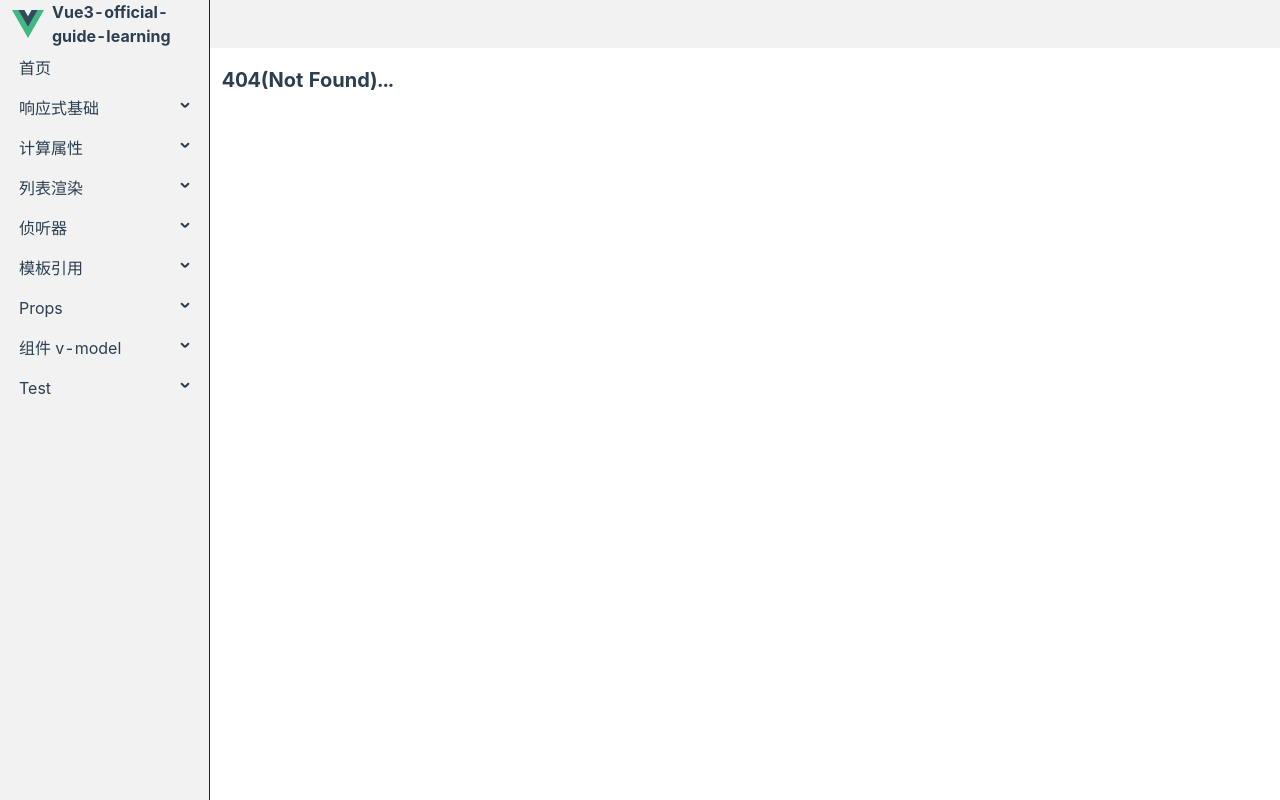
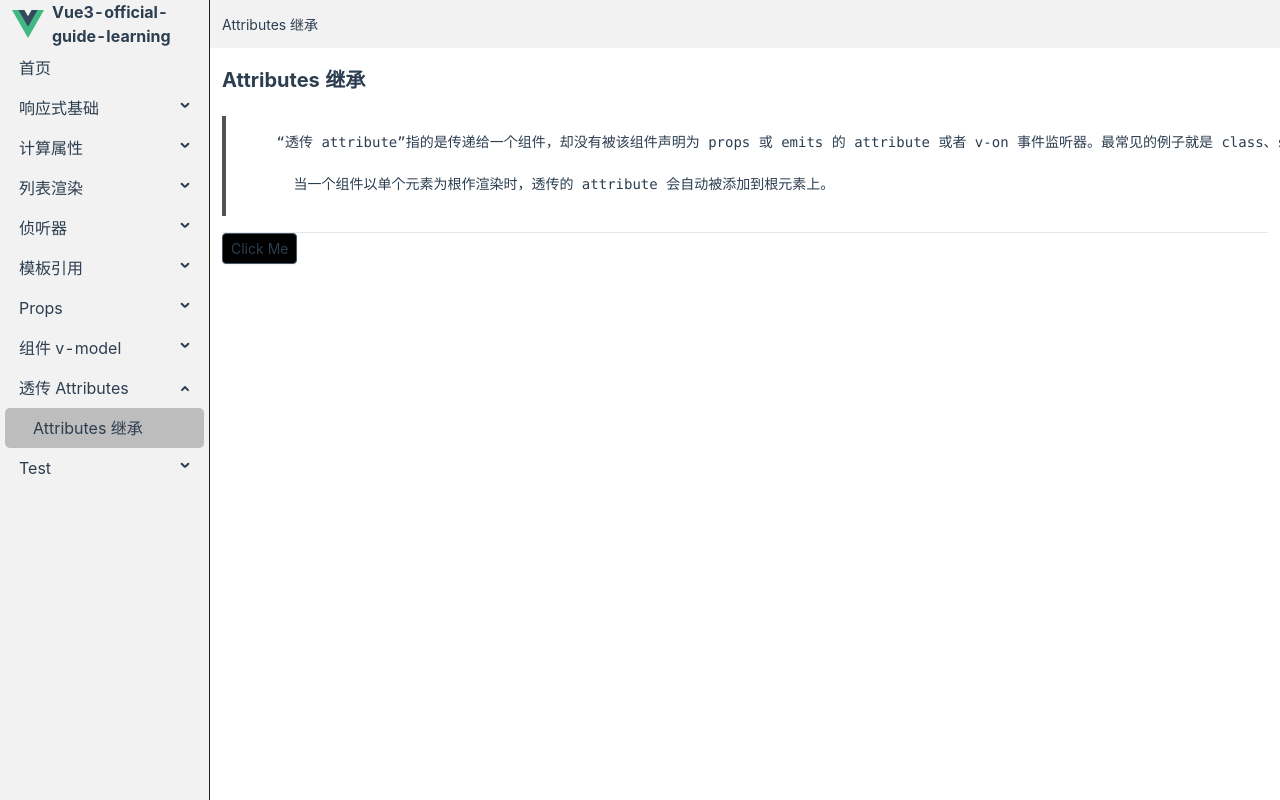
Before and after one commit to yuanlee301415/vue3-official-guide-learning, a Vue app: page /attrs/attribute-inheritance in a window 1280 px wide. Before the commit this address had no page. Built offline with nearby package versions, Linux system fonts and the light colour scheme.

Commit message:
透传 Attributes》继承 Attributes

```diff
--- a/src/router/routes/index.js
+++ b/src/router/routes/index.js
@@ -6,6 +6,7 @@ import WATCHERS_ROUTE from '@/router/routes/modules/watchers.js'
 import TEMPLATE_REFS_ROUTE from '@/router/routes/modules/template-refs.js'
 import PROPS_ROUTE from '@/router/routes/modules/props.js'
 import V_MODEL_ROUTE from '@/router/routes/modules/v-model.js'
+import ATTRS_ROUTE from '@/router/routes/modules/attrs.js'
 import TEST_ROUTE from '@/router/routes/modules/test'
 
 export const ROOT_ROUTE = {
@@ -54,6 +55,7 @@ export const basicRoutes = [
   TEMPLATE_REFS_ROUTE,
   PROPS_ROUTE,
   V_MODEL_ROUTE,
+  ATTRS_ROUTE,
   // Others...
   TEST_ROUTE,
   PAGE_NOT_FOUND_ROUTE,
--- /dev/null
+++ b/src/router/routes/modules/attrs.js
@@ -0,0 +1,21 @@
+import { LAYOUT } from '@/router/constants.js'
+
+const ATTRS_ROUTE = {
+  path: '/attrs',
+  name: 'Attrs',
+  component: LAYOUT,
+  meta: {
+    title: '透传 Attributes',
+  },
+  children: [
+    {
+      path: 'attribute-inheritance',
+      component: () => import('@/views/attrs/attribute-inheritance.vue'),
+      meta: {
+        title: 'Attributes 继承',
+      },
+    },
+  ],
+}
+
+export default ATTRS_ROUTE
--- /dev/null
+++ b/src/views/attrs/ButtonA.vue
@@ -0,0 +1,7 @@
+<script setup></script>
+
+<template>
+  <button>Click Me</button>
+</template>
+
+<style scoped lang="less"></style>
--- /dev/null
+++ b/src/views/attrs/attribute-inheritance.vue
@@ -0,0 +1,19 @@
+<script setup>
+import ButtonA from './ButtonA.vue'
+</script>
+
+<template>
+  <div>
+    <h1>Attributes 继承</h1>
+    <pre>
+      “透传 attribute”指的是传递给一个组件，却没有被该组件声明为 props 或 emits 的 attribute 或者 v-on 事件监听器。最常见的例子就是 class、style 和 id。
+
+        当一个组件以单个元素为根作渲染时，透传的 attribute 会自动被添加到根元素上。
+    </pre>
+
+    <hr />
+    <ButtonA class="large" />
+  </div>
+</template>
+
+<style scoped lang="less"></style>
```
